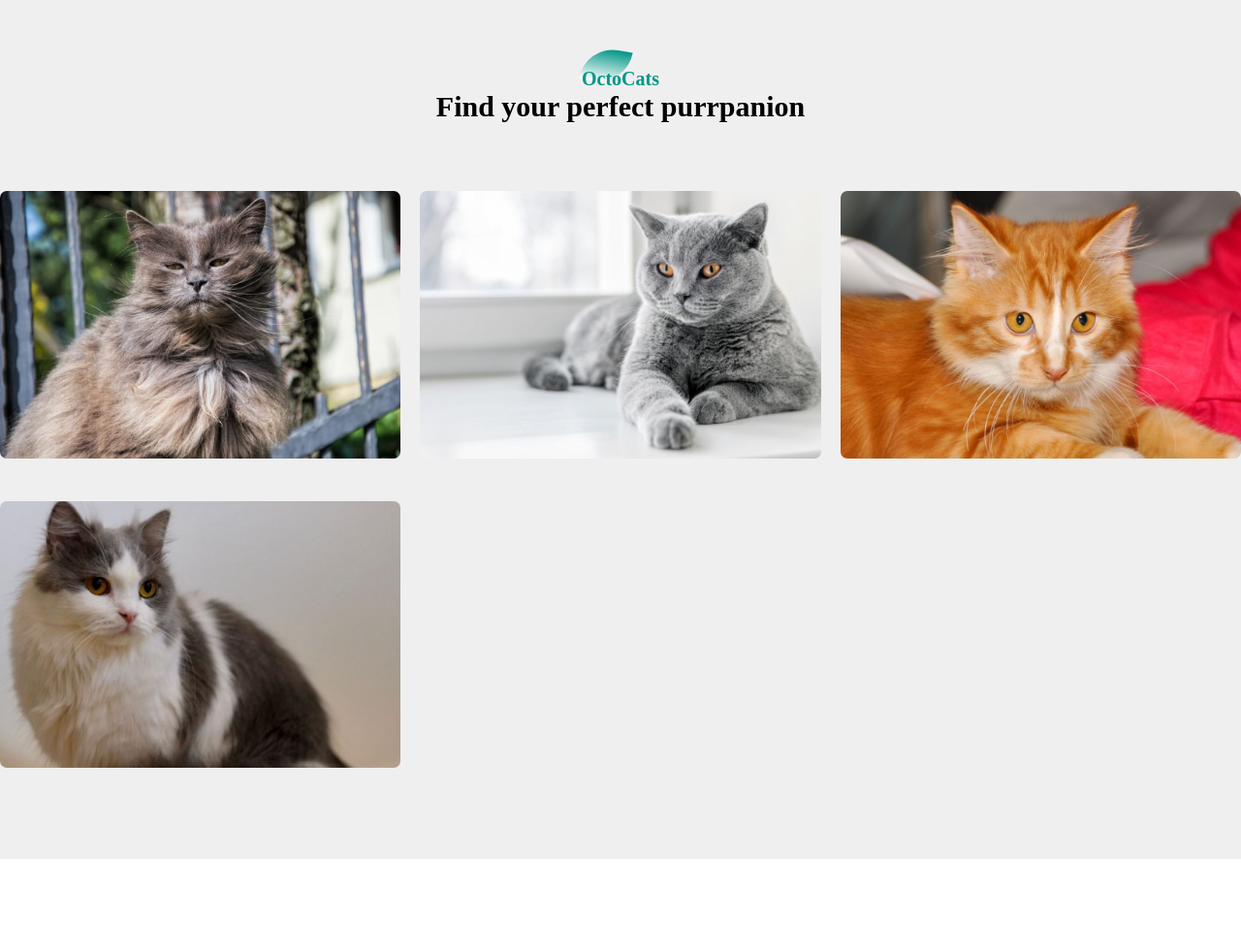
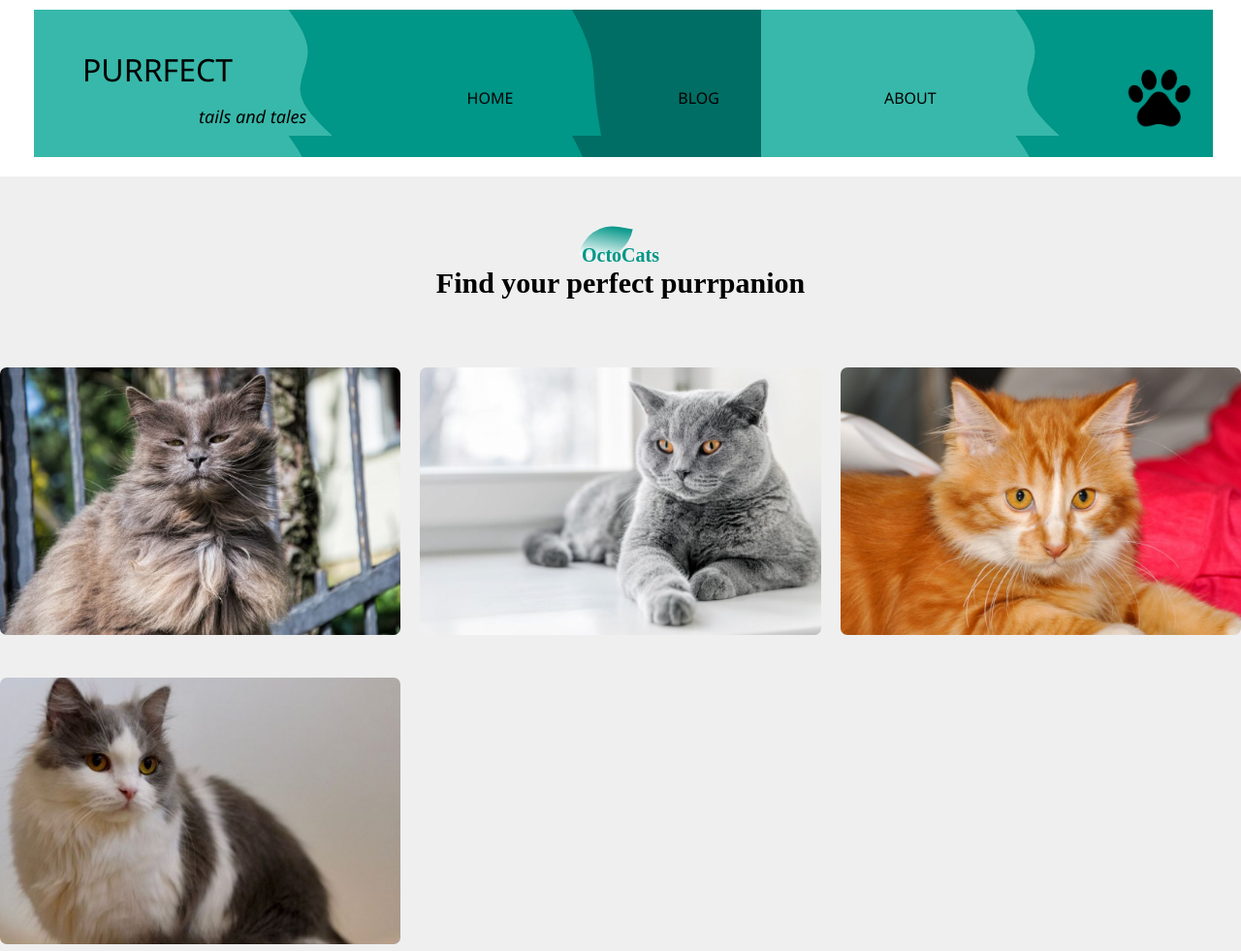
Before and after one commit to Wanjirrru/Octofam, a plain HTML site: page blog.html in a window 1280 px wide. Shown: the top 981 px of the page at 97% size. Drawn offline with Linux system fonts and the light colour scheme.

Commit message:
Nighty night

```diff
--- a/blog.css
+++ b/blog.css
@@ -2,6 +2,60 @@
     margin: 0;
     padding: 0;
     box-sizing: border-box;
+}
+
+/*mel*/
+
+header{
+    display: flex;
+    flex-direction: row;
+    flex-wrap: wrap;
+    background-image: url(images/stacked-waves-haikei.png);
+    width:95%;
+    justify-content: space-between;
+    margin-top: 10px;
+    margin-bottom: 20px;
+    padding: 20px;
+    margin-left: 35px;
+}
+.hdr1{
+    display: flex;
+    flex-direction: row;
+    flex-wrap: wrap;
+    padding-top: 20px;
+    padding-left: 30px;
+    font-stretch: ultra-condensed;
+    font-family: 'Segoe UI', Tahoma, Geneva, Verdana, sans-serif;
+}
+.hdr2{
+    display: flex;
+    flex-direction: row;
+    flex-wrap: wrap;
+    margin-top: 30px;
+    font-family: 'Segoe UI', Tahoma, Geneva, Verdana, sans-serif;
+    text-transform: uppercase;
+}
+.hdr3{
+    display: flex;
+    flex-direction: row;
+    flex-wrap: wrap;
+    padding-top: 35px;
+    font-family: 'Segoe UI', Tahoma, Geneva, Verdana, sans-serif;
+}
+nav li{
+    list-style-type: none;
+    float: left;
+
+
+}
+nav li a{
+    text-decoration: none;
+    display: block;
+    color: black;
+    padding: 30px;
+    padding-left: 70px;
+    padding-right: 100px;
+
 }
 
 /* gallery */
--- a/blog.html
+++ b/blog.html
@@ -7,6 +7,43 @@
     <title>OctoFam</title>
 </head>
 <body>
+    <header>
+        <div class="hdr1">
+        <a href="/index.html" style="text-decoration: none; color: black;">
+         <h2 style="font-size: xx-large;
+                    font-weight:lighter;">PURRFECT <br>
+
+         <span style="
+                    font-style: italic;
+                    font-size: large;
+                    font-weight: lighter;
+                    line-height: 0;
+                    padding-left: 120px;">tails and tales</span>
+         </h2>
+         </a>
+        </div>
+        <div class="hdr2">
+           <nav>
+               <li>
+                <a href="/index.html">Home</a>
+               </li>
+
+               <li>
+                   <a href="/blog.html">Blog</a>
+               </li>
+
+               <li>
+                <a href="#">About</a>
+               </li>
+            </nav>
+        </div>
+        <div class="hdr3">
+           <a href="/blog.html">
+            <img src="/images/paw.png" style="width: 70px;">
+            </a>
+        </div>
+   </header>
+
     <!--cat gallery -->
     <section id="cats">
         <div class="title-text">
--- a/index.css
+++ b/index.css
@@ -7,10 +7,13 @@ header{
     display: flex;
     flex-direction: row;
     flex-wrap: wrap;
-    background-color: white;
+    background-image: url(images/stacked-waves-haikei.png);
+    width:95%;
     justify-content: space-between;
-    margin-top: 20px;
+    margin-top: 10px;
+    margin-bottom: 20px;
     padding: 20px;
+    margin-left: 35px;
 }
 .hdr1{
     display: flex;
@@ -25,14 +28,16 @@ header{
     display: flex;
     flex-direction: row;
     flex-wrap: wrap;
-    padding-top: 35px;
+    margin-top: 30px;
     font-family: 'Segoe UI', Tahoma, Geneva, Verdana, sans-serif;
+    text-transform: uppercase;
 }
 .hdr3{
     display: flex;
     flex-direction: row;
     flex-wrap: wrap;
-    margin-top: 30px;
+    padding-top: 35px;
+    font-family: 'Segoe UI', Tahoma, Geneva, Verdana, sans-serif;
 }
 nav li{
     list-style-type: none;
@@ -43,9 +48,35 @@ nav li{
 nav li a{
     text-decoration: none;
     display: block;
-    color: #009688;
+    color: black;
     padding: 30px;
     padding-left: 70px;
     padding-right: 100px;
 
 }
+section{
+    width: 100%;
+    display: block;
+    margin-top: 30px;
+    margin-left: 78px;
+}
+.s1{
+    width: 50%;
+    float: left;
+
+
+}
+.s2{
+    width: 50%;
+    float: right;
+    padding-left: 5px;
+    padding-bottom: 30px;
+    overflow: hidden;
+
+}
+.s1 img{
+    padding: 40px;
+}
+.s2 img{
+    padding: 40px;
+}
```
Also changed, not shown: index.html (+55 -15 lines), images/1.jpg (added), images/10.jpg (added), images/11.jpg (added), images/12.jpg (added), images/2.jpg (added), images/3.jpg (added), images/4.jpg (added), images/5.jpg (added), images/6.jpg (added), images/7.jpg (added), images/8.jpg (added), images/9.jpg (added), images/paw.jpg (deleted), 1 more files.
